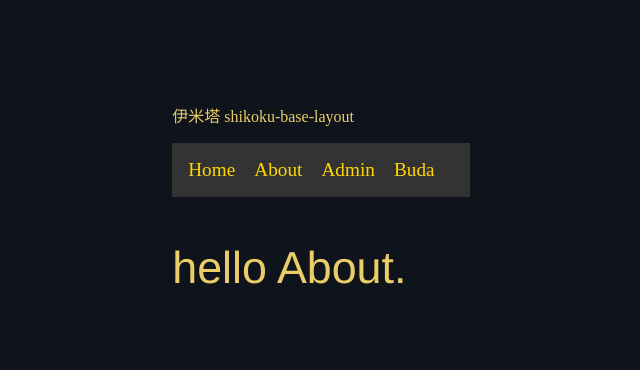
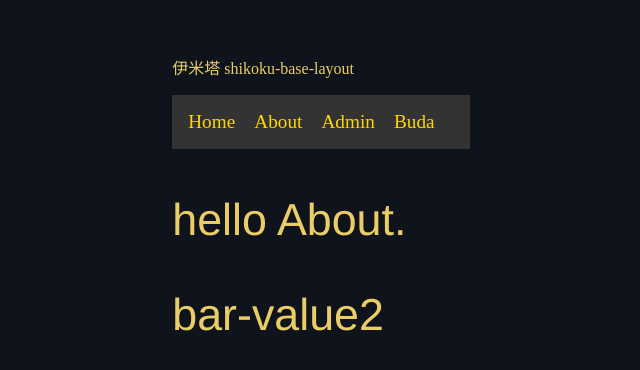
Before and after one commit to ymjoz/shikoku, a Nuxt app in the folder image/frontend/: page /about in a window 1280 px wide. Shown: the part 196-566 px from the top of the page, without its empty margins (319-959 px from the left). Built offline with nearby package versions, Linux system fonts and the light colour scheme.

Commit message:
chore:composables測試

```diff
--- a/image/frontend/components/WordCount.vue
+++ b/image/frontend/components/WordCount.vue
@@ -12,7 +12,7 @@
     name: 'WordCountVue',
     data() {
       return {
-        countWords: '',
+        countWords: '四國是日本四大本土島嶼之一',
         test: 'Shikoku-Island'
       }
     },
--- /dev/null
+++ b/image/frontend/composables/all-stats.ts
@@ -0,0 +1,3 @@
+export const useFoo = () => {
+  return useState('foo-key', () => 'bar-value2')
+}
--- /dev/null
+++ b/image/frontend/pages/[...slug].vue
@@ -0,0 +1,18 @@
+<template>
+  <div>
+    <p>
+      這裡是404頁面。
+      很抱歉，找不到你要的頁面。
+      請檢查網址是否正確或返回主頁。
+    </p>
+    <p>
+      {{ $route.params.slug }}
+    </p>
+  </div>
+</template>
+
+<script setup>
+
+</script>
+
+<style lang="scss" scoped></style>
--- a/image/frontend/pages/about.vue
+++ b/image/frontend/pages/about.vue
@@ -1,13 +1,11 @@
 <template>
   <div>
-    <!-- <section>
-      <p>
-        This is a page about us.
-      </p>
-    </section> -->
     <div>
       <p>
         hello About.
+      </p>
+      <p>
+        {{ foo }}
       </p>
     </div>
 
@@ -28,4 +26,7 @@
   definePageMeta({
     layout: 'skk-base-layout',
   })
+
+  const foo = useFoo()
+
 </script>
--- /dev/null
+++ b/image/frontend/pages/users-[group]/[id].vue
@@ -0,0 +1,13 @@
+<template>
+  <div>
+    <p>
+      {{ $route.params.group }} - {{ $route.params.id }}
+    </p>
+  </div>
+</template>
+
+<script setup>
+
+</script>
+
+<style lang="scss" scoped></style>
```
Also changed, not shown: image/frontend/pages/index.vue (+1 -6 lines), 1 other file (tests, documents, lock files or other folders).
